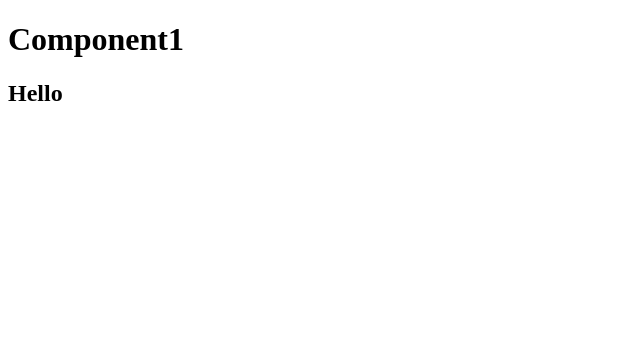
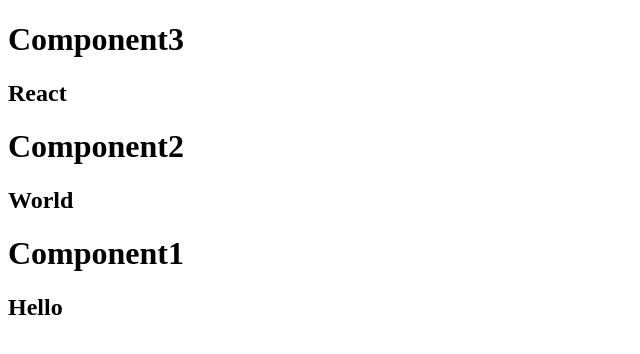
Before and after one commit to Vidhi134/BTech6CEB, a React (Vite) app: page / in a window 1280 px wide. Shown: the top 354 px of the page, without its empty margins (0-640 px from the left). Built offline with nearby package versions, Linux system fonts and the light colour scheme.

Commit message:
new com..

```diff
--- a/src/lec2412/component1.jsx
+++ b/src/lec2412/component1.jsx
@@ -1,8 +1,31 @@
 import * as React from "react";
+class Component2 extends React.Component {
+    render() {
+        return(
+        <div>
+            <Component3/>
+            <h1>Component2</h1>
+            <h2>World</h2>
+        </div>
+        )
+    }
+}
+
+class Component3 extends React.Component {
+    render() {
+        return(
+        <div>
+            <h1>Component3</h1>
+            <h2>React</h2>
+        </div>
+        )
+    }
+}
 class Component1 extends React.Component {
     render() {
         return(
         <div>
+            <Component2 />
             <h1>Component1</h1>
             <h2>Hello</h2>
         </div>
```
